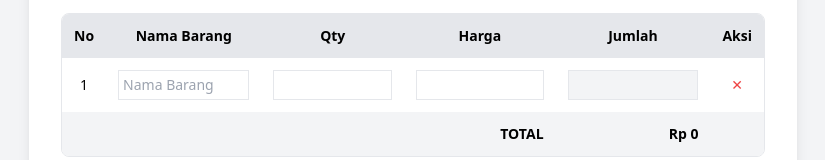
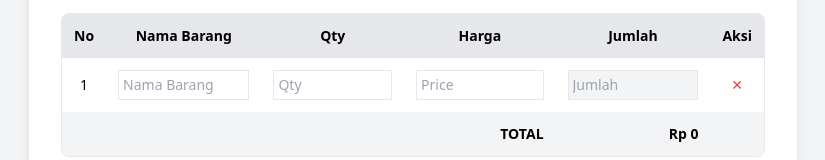
Before and after one commit to panggih1207/nota-html, a plain HTML site: page index.html in a window 1280 px wide. Shown: the part 151-311 px from the top of the page, without its empty margins (227-1052 px from the left). Drawn offline with nearby package versions, Linux system fonts and the light colour scheme.

Commit message:
first commit

```diff
--- a/index.html
+++ b/index.html
@@ -42,15 +42,16 @@
 </td>
 
 <td class="p-3">
-<input type="number" class="qty w-full border p-1" oninput="hitung()">
+<input type="number" placeholder="Qty" class="qty w-full border p-1" oninput="hitung()">
 </td>
 
 <td class="p-3">
-<input type="number" class="harga w-full border p-1" oninput="hitung()">
+<input type="number" placeholder="Price"   class="harga w-full border p-1" oninput="hitung()">
 </td>
 
 <td class="p-3">
-<input type="text" class="jumlah w-full border p-1 bg-gray-100" readonly>
+<input type="text" placeholder="Jumlah"
+class="jumlah w-full border p-1 bg-gray-100" readonly>
 </td>
 
 <td class="p-3 text-center">
```
